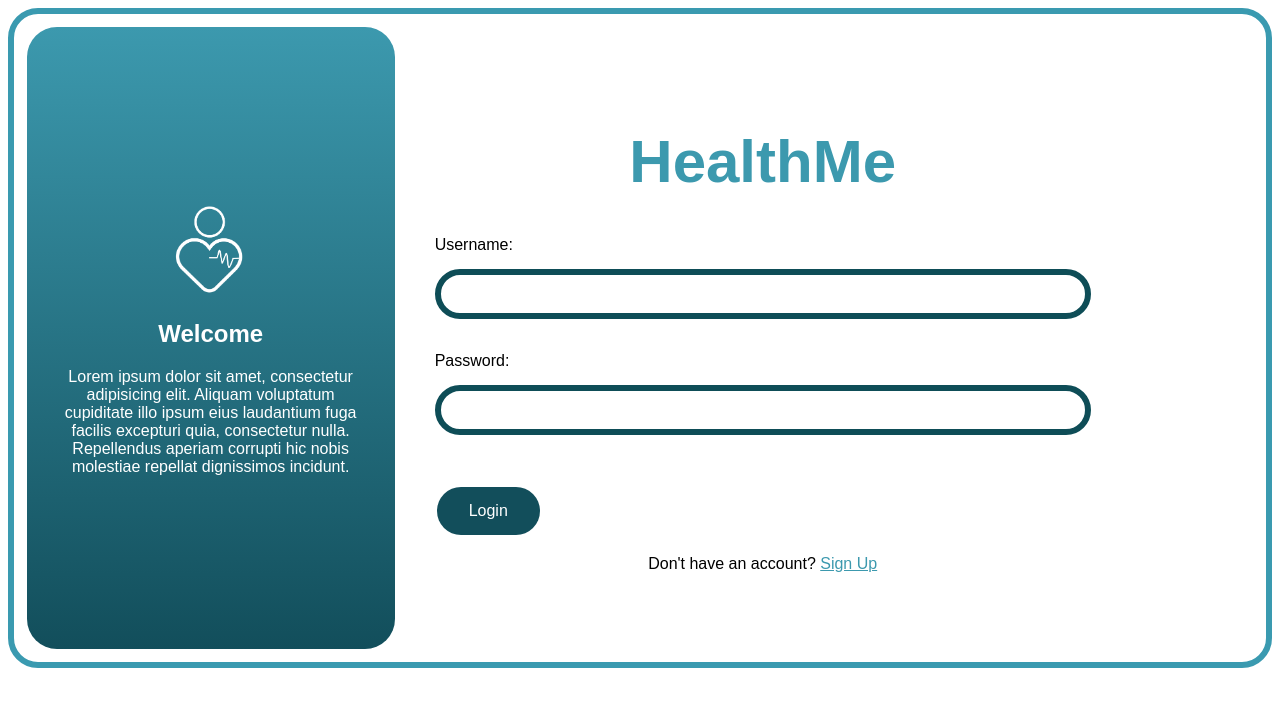
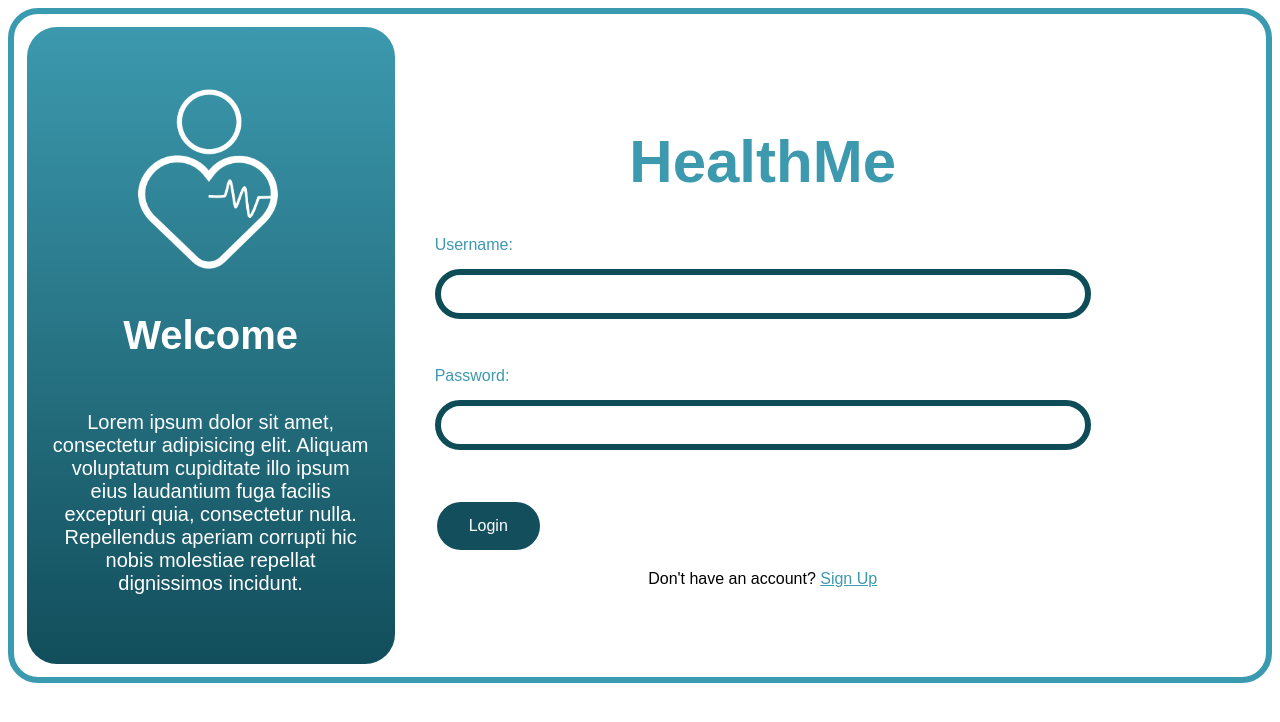
Before and after one commit to AndrewLorenzo/health-me, a Flask app: page /login in a window 1280 px wide. Shown: the top 722 px of the page. Run offline with Flask 3, Linux system fonts and the light colour scheme.

Commit message:
logo
ubah logo

```diff
--- a/static/login/style.css
+++ b/static/login/style.css
@@ -42,8 +42,13 @@ button {
   padding: 2%;
 }
 
-.logo-container, .logo img {
+.logo-container {
   max-width: 30%;
+}
+
+.logo img {
+  width: auto;
+  height: 200px;
 }
 
 .form-container {
@@ -77,6 +82,14 @@ h1 {
   font-size: 60px;
 }
 
-h1, .sign-up {
+h2 {
+  font-size: 40px;
+}
+
+.description {
+  font-size: 20px;
+}
+
+h1, .sign-up, span {
     color: #3c99ae;
 }
--- a/templates/login/login.html
+++ b/templates/login/login.html
@@ -14,18 +14,18 @@
                 <img src="{{ url_for('static', filename='assets/HealthMe.png') }}" class="icon" alt="HealthMe Logo">
             </div>
             <h2>Welcome</h2>
-            <span>
+            <p class="description">
                 Lorem ipsum dolor sit amet, consectetur adipisicing elit.
                 Aliquam voluptatum cupiditate illo ipsum eius laudantium
                 fuga facilis excepturi quia, consectetur nulla. Repellendus
                 aperiam corrupti hic nobis molestiae repellat dignissimos incidunt.
-            </span>
+            </p>
         </div>
         <div class="form-container">
             <h1>HealthMe</h1>
             <form method="POST" class="login-form">
-                Username: <input type="email" name="email" required><br>
-                Password: <input type="password" name="password" required><br>
+                <span>Username: </span><input type="email" name="email" required><br>
+                <span>Password: </span><input type="password" name="password" required><br>
                 <button type="submit">Login</button>
             </form>
         <p>Don't have an account? <a class="sign-up" href="/signup">Sign Up</a></p>
```
